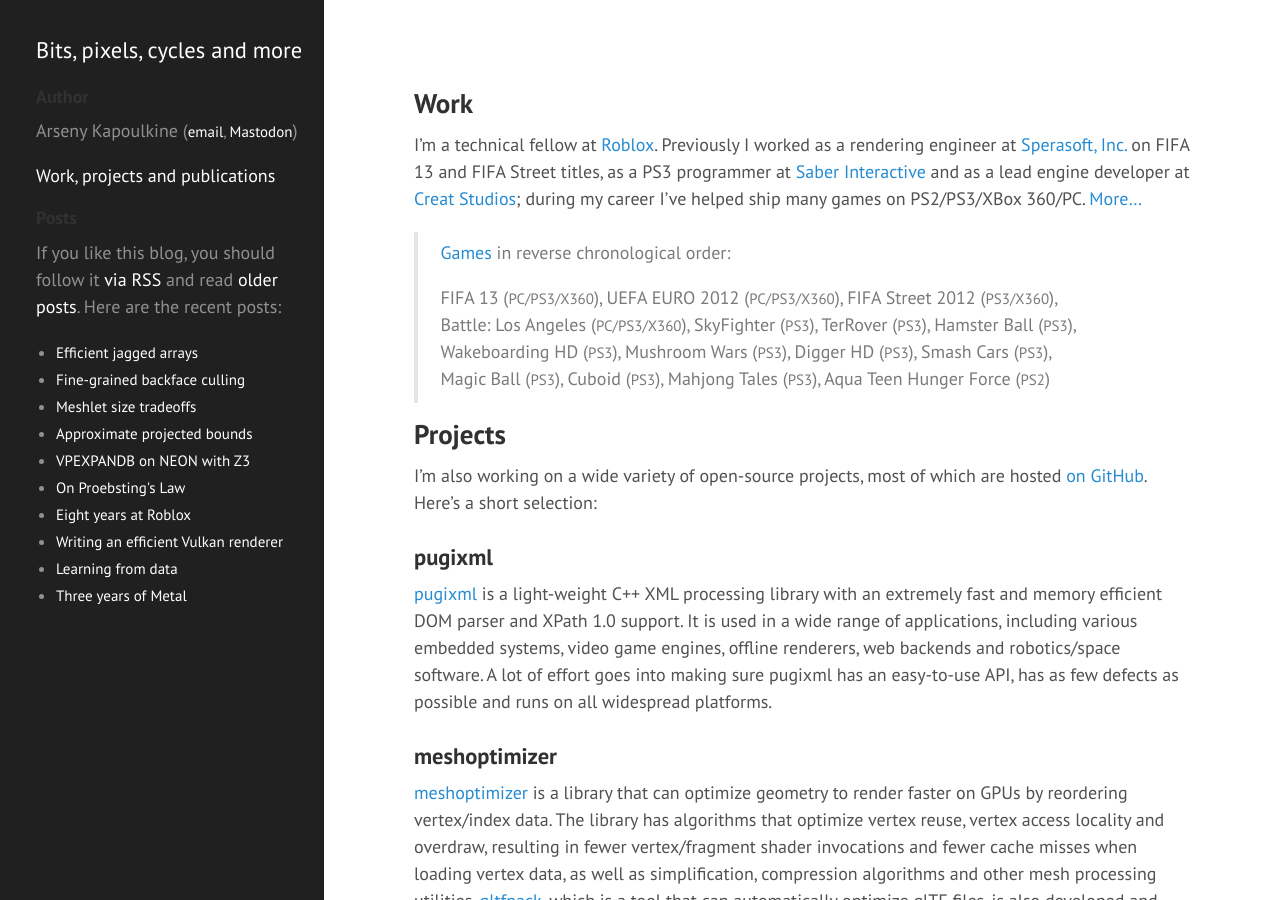
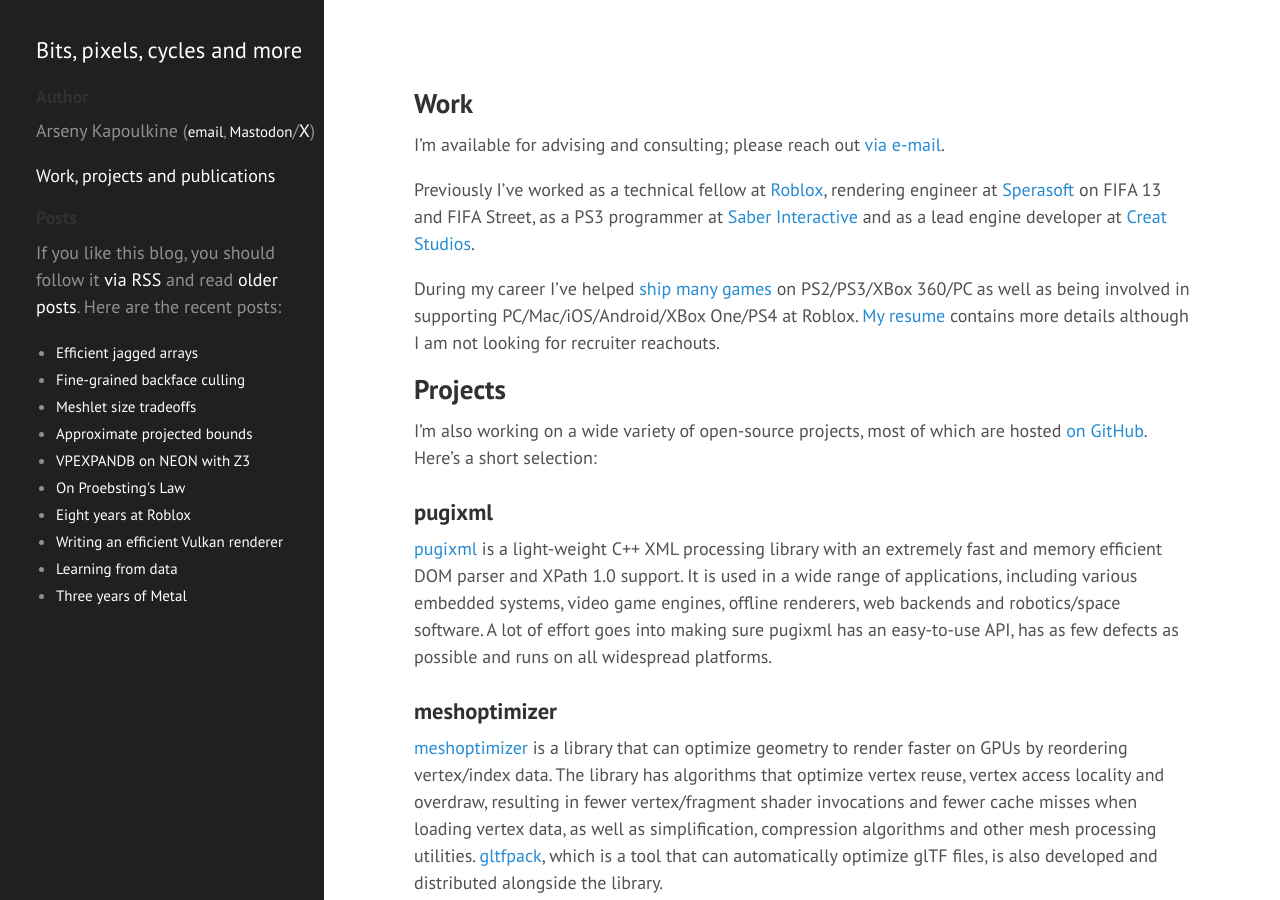
Before and after one commit to zeux/zeux.github.io, a Jekyll site: the page built from about.md, in a window 1280 px wide and 900 px high. Built offline with Jekyll 4.4.1, drawn with Linux system fonts in a browser that asks for light colours.

Commit message:
Update about section with fresh details
Also include X link in the side bar for convenience

```diff
--- a/_includes/header.html
+++ b/_includes/header.html
@@ -78,14 +78,14 @@
     <div>
     {% else %}
     <div class="sidebar-mini">
-      Arseny&nbsp;Kapoulkine&nbsp;(<small><a href="mailto:arseny.kapoulkine@gmail.com">email</a>,&nbsp;<a href="https://mastodon.gamedev.place/@zeux">Mastodon</a></small>)
+      Arseny&nbsp;Kapoulkine&nbsp;(<small><a href="mailto:arseny.kapoulkine@gmail.com">email</a>,&nbsp;<a href="https://mastodon.gamedev.place/@zeux">Mastodon</a></small>/<a href="https://twitter.com/zeuxcg">X</a></small>)
     </div>
 
     <div class="sidebar-content">
     {% endif %}
       <h4>Author</h4>
       <p>
-      Arseny&nbsp;Kapoulkine&nbsp;(<small><a href="mailto:arseny.kapoulkine@gmail.com">email</a>,&nbsp;<a href="https://mastodon.gamedev.place/@zeux">Mastodon</a></small>)
+      Arseny&nbsp;Kapoulkine&nbsp;(<small><a href="mailto:arseny.kapoulkine@gmail.com">email</a>,&nbsp;<a href="https://mastodon.gamedev.place/@zeux">Mastodon</a></small>/<a href="https://twitter.com/zeuxcg">X</a></small>)
       </p>
       <p>
       <a href="/about/">Work, projects and publications</a>
--- a/about.md
+++ b/about.md
@@ -4,25 +4,11 @@
 ---
 ## Work
 
-I’m a technical fellow at [Roblox](https://corp.roblox.com/). Previously I worked as a rendering engineer at [Sperasoft, Inc.](https://sperasoft.com/) on FIFA 13 and FIFA Street titles, as a PS3 programmer at [Saber Interactive](https://saber.games/) and as a lead engine developer at [Creat Studios](https://en.wikipedia.org/wiki/List_of_games_developed_by_Creat_Studios); during my career I’ve helped ship many games on PS2/PS3/XBox 360/PC. [More...](/resume/)
+I'm available for advising and consulting; please reach out [via e-mail](mailto:arseny.kapoulkine@gmail.com).
 
-> [Games](https://www.mobygames.com/person/360714/arseny-kapoulkine/) in reverse chronological order:
->
-> FIFA 13 (<small>PC/PS3/X360</small>),
-> UEFA EURO 2012 (<small>PC/PS3/X360</small>),
-> FIFA Street 2012 (<small>PS3/X360</small>),
-> Battle: Los Angeles (<small>PC/PS3/X360</small>),
-> SkyFighter (<small>PS3</small>),
-> TerRover (<small>PS3</small>),
-> Hamster Ball (<small>PS3</small>),
-> Wakeboarding HD (<small>PS3</small>),
-> Mushroom Wars (<small>PS3</small>),
-> Digger HD (<small>PS3</small>),
-> Smash Cars (<small>PS3</small>),
-> Magic Ball (<small>PS3</small>),
-> Cuboid (<small>PS3</small>),
-> Mahjong Tales (<small>PS3</small>),
-> Aqua Teen Hunger Force (<small>PS2</small>)
+Previously I've worked as a technical fellow at [Roblox](https://corp.roblox.com/), rendering engineer at [Sperasoft](https://sperasoft.com/) on FIFA 13 and FIFA Street, as a PS3 programmer at [Saber Interactive](https://saber.games/) and as a lead engine developer at [Creat Studios](https://en.wikipedia.org/wiki/List_of_games_developed_by_Creat_Studios).
+
+During my career I’ve helped [ship many games](https://www.mobygames.com/person/360714/arseny-kapoulkine/) on PS2/PS3/XBox 360/PC as well as being involved in supporting PC/Mac/iOS/Android/XBox One/PS4 at Roblox. [My resume](/resume/) contains more details although I am not looking for recruiter reachouts.
 
 ## Projects
 
```
Also changed, not shown: resume.md (+2 -2 lines).
